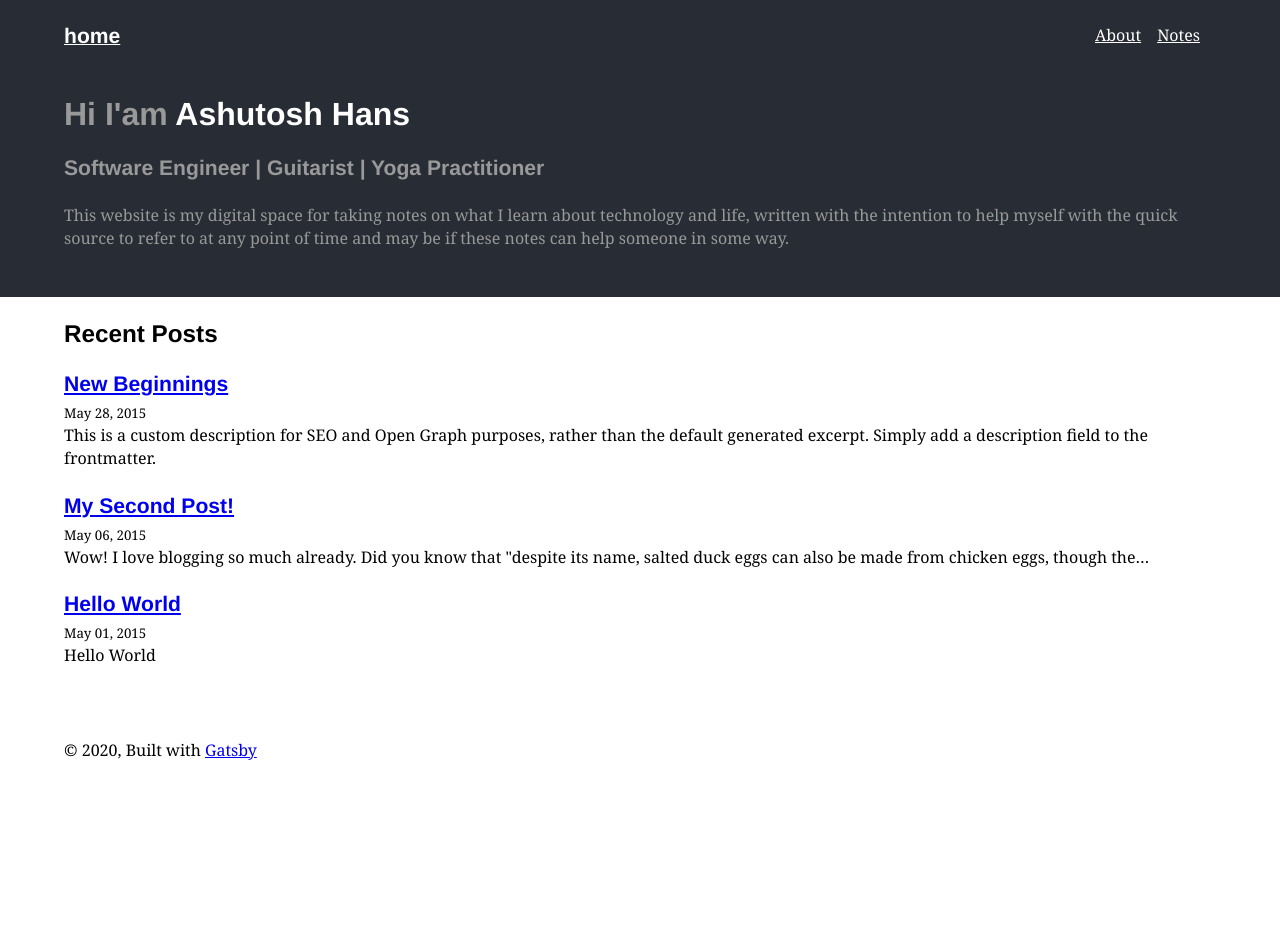
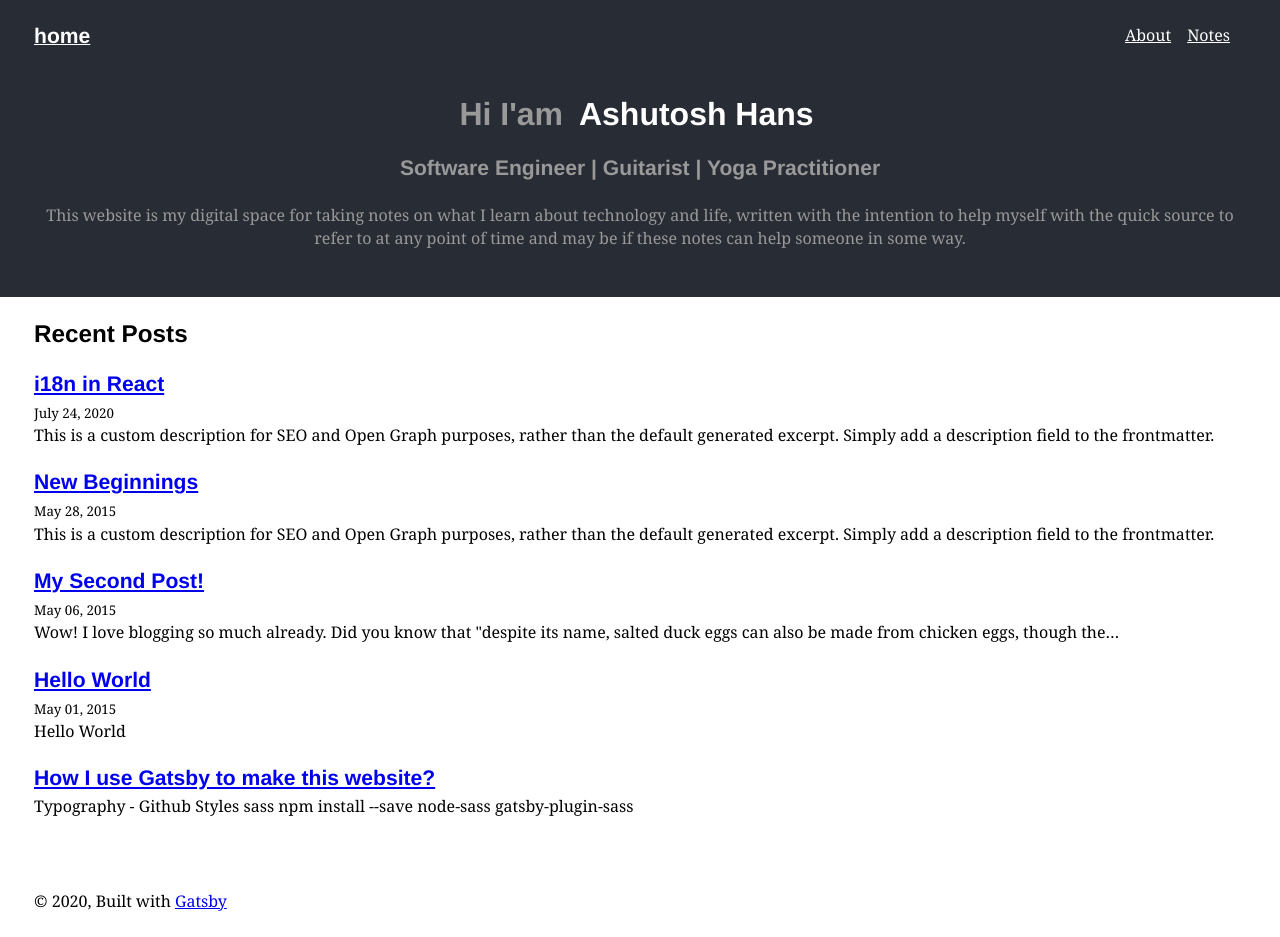
Before and after one commit to itsashutoshhans/ashutoshhans.com, a Gatsby site: page / in a window 1280 px wide. Before the commit the page ends 800 px from the top, so only its background shows below. Built offline with nearby package versions, Linux system fonts and the light colour scheme; Gatsby itself is replaced by a stand-in of ours; some packages are replaced by stand-ins of ours; what typography-theme-github would draw is missing.

Commit message:
integrated scss, some design changes and posts placeholders

```diff
--- /dev/null
+++ b/content/blog/i18n-in-React/index.md
@@ -0,0 +1,5 @@
+---
+title: i18n in React
+date: "2020-07-24"
+description: This is a custom description for SEO and Open Graph purposes, rather than the default generated excerpt. Simply add a description field to the frontmatter.
+---
--- /dev/null
+++ b/content/blog/set-up/index.md
@@ -0,0 +1,9 @@
+---
+title: How I use Gatsby to make this website?
+---
+
+Typography - Github
+
+Styles
+sass
+npm install --save node-sass gatsby-plugin-sass
--- a/gatsby-config.js
+++ b/gatsby-config.js
@@ -76,6 +76,7 @@ module.exports = {
         pathToConfigModule: `src/utils/typography`,
       },
     },
+    `gatsby-plugin-sass`
     // this (optional) plugin enables Progressive Web App + Offline functionality
     // To learn more, visit: https://gatsby.dev/offline
     // `gatsby-plugin-offline`,
--- a/package.json
+++ b/package.json
@@ -15,6 +15,7 @@
     "gatsby-plugin-manifest": "^2.4.14",
     "gatsby-plugin-offline": "^3.2.13",
     "gatsby-plugin-react-helmet": "^3.3.6",
+    "gatsby-plugin-sass": "^2.3.12",
     "gatsby-plugin-sharp": "^2.6.14",
     "gatsby-plugin-typography": "^2.5.6",
     "gatsby-remark-copy-linked-files": "^2.3.7",
@@ -25,6 +26,7 @@
     "gatsby-source-filesystem": "^2.3.14",
     "gatsby-transformer-remark": "^2.8.20",
     "gatsby-transformer-sharp": "^2.5.7",
+    "node-sass": "^4.14.1",
     "prismjs": "^1.20.0",
     "react": "^16.12.0",
     "react-dom": "^16.12.0",
--- a/src/components/bio.js
+++ b/src/components/bio.js
@@ -8,7 +8,7 @@
 import React from "react"
 import { useStaticQuery, graphql } from "gatsby"
 import Image from "gatsby-image"
-import './bio.css';
+import './bio.scss';
 import { rhythm } from "../utils/typography"
 
 const Bio = () => {
@@ -45,7 +45,7 @@ const Bio = () => {
       }}
     >
       <div className="container">
-        <h1>Hi I'am <span style={{color: '#ffffff'}}>{author.name}</span></h1>
+        <h1>Hi I'am <span className="name">{author.name}</span></h1>
         <h3>Software Engineer | Guitarist | Yoga Practitioner</h3>
         <p>
           This website is my digital space for taking notes on what I learn about
--- /dev/null
+++ b/src/components/bio.scss
@@ -0,0 +1,26 @@
+.bio {
+
+  h1,h3 {
+    color: inherit;
+    border: none
+  }
+
+  h1 span.name {
+    color: #ffffff;
+    cursor: pointer;
+    padding: 7px;
+
+
+    &:hover{
+      background-color: #373940;
+    }
+  }
+
+  .container {
+    max-width: 1260px;
+    margin: 0 auto;
+    padding: 1.5rem;
+    text-align: center;
+  }
+
+}
--- a/src/components/layout.js
+++ b/src/components/layout.js
@@ -16,7 +16,7 @@ const Layout = ({ title, children }) => {
   return (
     <div>
       <header style={{backgroundColor: '#282c34', color: '#ffffff'}}>
-        <div className="container" style={{ padding: '1.5rem', maxWidth: '1200px', margin: '0 auto'}}>
+        <div className="container" style={{ padding: '1.5rem', maxWidth: '1260px', margin: '0 auto'}}>
           <Link
             style={{
               boxShadow: `none`,
--- a/src/pages/index.js
+++ b/src/pages/index.js
@@ -15,7 +15,7 @@ const BlogIndex = ({ data, location }) => {
       <SEO title="All posts" />
       <Bio />
       <section>
-        <div className="container" style={{maxWidth: '1200px', margin: '0 auto', padding: '1.5rem'}}>
+        <div className="container" style={{maxWidth: '1260px', margin: '0 auto', padding: '1.5rem'}}>
           <h2>Recent Posts</h2>
           {posts.map(({ node }) => {
             const title = node.frontmatter.title || node.fields.slug
--- a/src/styles/styles.css
+++ b/src/styles/styles.css
@@ -9,5 +9,5 @@ h6 {
 }
 
 .container {
-  max-width: 1200px;
+  max-width: 1260px;
 }
```
Also changed, not shown: src/templates/blog-post.js (+4 -4 lines), src/components/bio.css (deleted), 1 other file.
